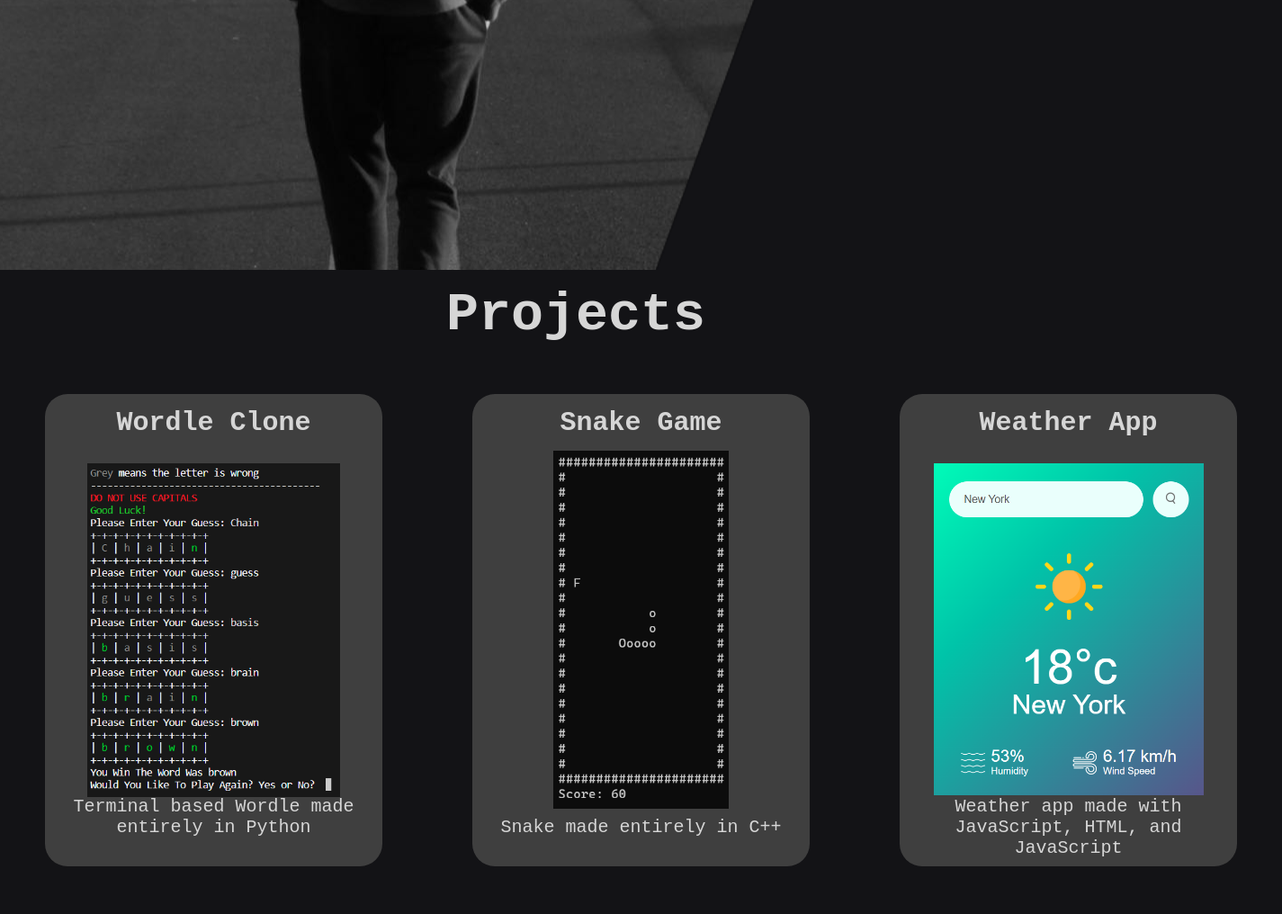
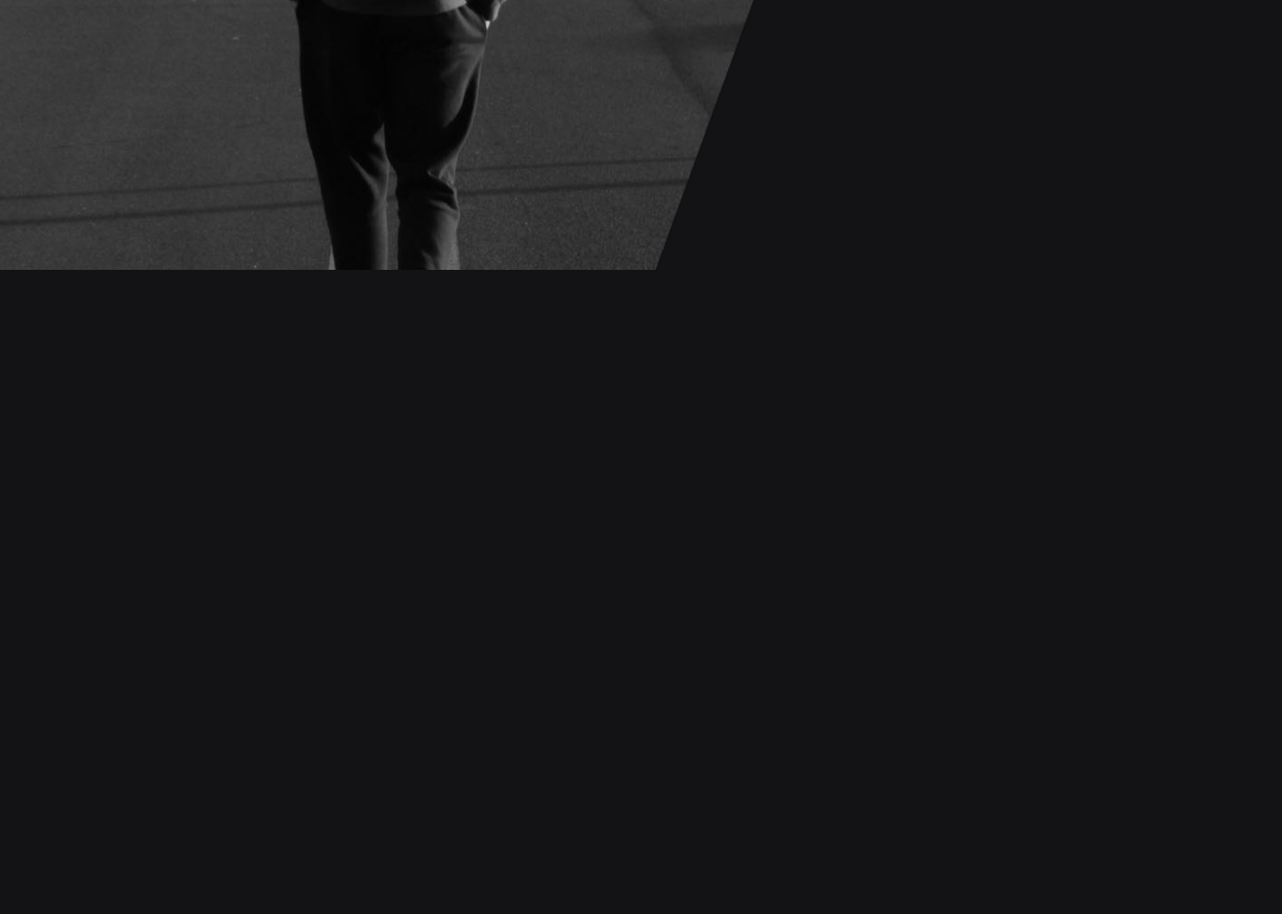
Before and after one commit to aidansosnowski/MyWebsite, a plain HTML site: page index.html in a window 1280 px wide. Shown: the part 500-1516 px from the top of the page at 90% size, 1425 px wide, since content can reach past the window. After the commit the page ends 800 px from the top, so only its background shows below. Drawn offline with nearby package versions, Linux system fonts and the light colour scheme.

Commit message:
Update index.html

```diff
--- a/index.html
+++ b/index.html
@@ -39,32 +39,6 @@
             </div>
         </div>
     </section>
-    <section class="hidden">
-        <h2>Projects</h2>
-        <div id="container">
-            <div>
-                <h3>Wordle Clone</h3>
-                <p1>
-                    <br><br><br><br><br><br><br><br><br><br><br><br><br><br><br><br>
-                    Terminal based Wordle made entirely in Python
-                </p1>
-            </div>
-            <div>
-                <h3>Snake Game</h3>
-                <p1>
-                    <br><br><br><br><br><br><br><br><br><br><br><br><br><br><br><br><br>
-                    Snake made entirely in C++
-                </p1>
-            </div>
-            <div>
-                <h3>Weather App</h3>
-                <p1>
-                    <br><br><br><br><br><br><br><br><br><br><br><br><br><br><br><br>
-                    Weather app made with JavaScript, HTML, and JavaScript
-                </p1>
-            </div>
-        </div>
-    </section>
 
     <script type="module" src="https://unpkg.com/ionicons@7.1.0/dist/ionicons/ionicons.esm.js"></script>
 </body>
```
